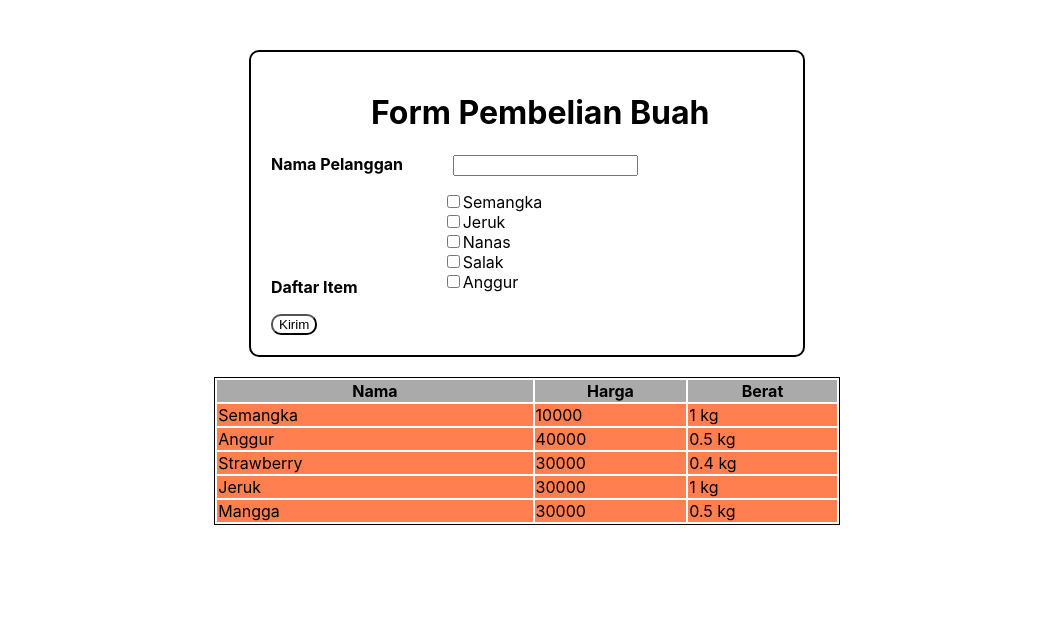
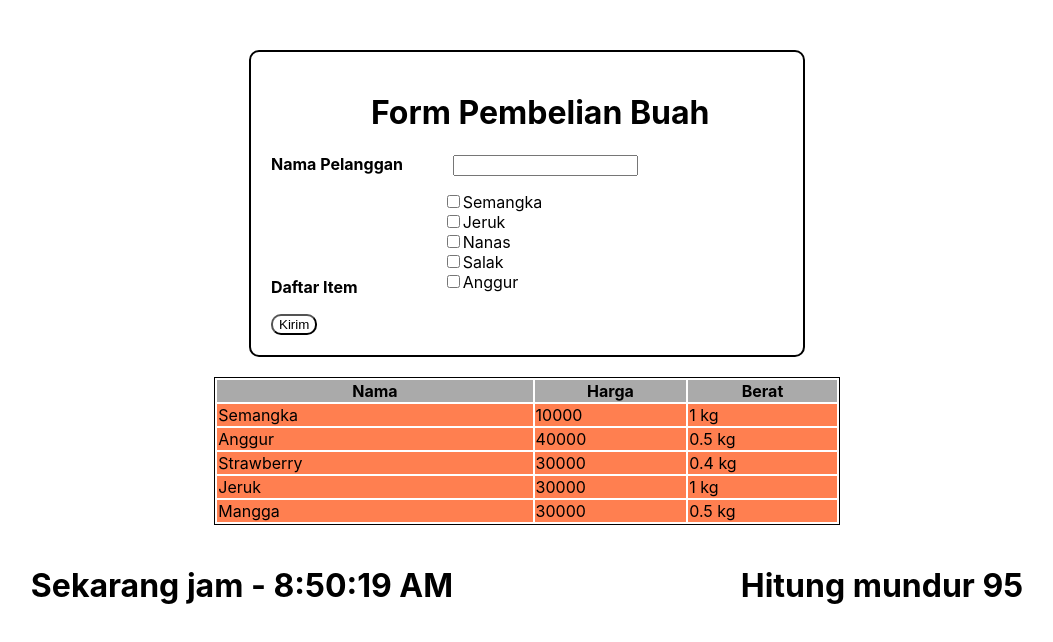
Before and after one commit to bayuik/IM-Sanbercode-Reactjs-Batch-26, a React (Create React App) app in the folder Tugas-Harian-Part-2/: page / in a window 1280 px wide. Shown: the top 642 px of the page, without its empty margins (113-1166 px from the left). Built offline with nearby package versions, Linux system fonts and the light colour scheme.

Commit message:
add tugas11

```diff
--- a/Tugas-Harian-Part-2/src/App.js
+++ b/Tugas-Harian-Part-2/src/App.js
@@ -1,11 +1,13 @@
-import Tugas9 from "./Tugas-9/Tugas9.js";
-import Tugas10 from './Tugas-10/Tugas10'
+import Tugas9 from "./Tugas-9/Tugas9";
+import Tugas10 from './Tugas-10/Tugas10';
+import Tugas11 from './Tugas-11/Tugas11';
 
 function App() {
     return (
         <>
             <Tugas9 />
             <Tugas10 />
+            <Tugas11 />
         </>
     );
 }
--- /dev/null
+++ b/Tugas-Harian-Part-2/src/Tugas-11/Tugas11.js
@@ -0,0 +1,44 @@
+import React, {Component} from 'react';
+import "./tugas11.css";
+
+class Tugas11 extends Component {
+    constructor(props){
+        super(props)
+        this.state = {
+            time: 100,
+        }
+    }
+
+    componentDidMount(){
+        if(this.props.start !== undefined){
+            this.setState({time: this.props.start})
+        }
+
+        this.timerDate = setInterval(() => this.tick(), 1000)
+    }
+
+    componentWillUnmount(){
+        clearInterval(this.timerDate)
+    }
+
+    tick(){
+        this.setState({
+            time: this.state.time - 1,
+        });
+    }
+
+    render(){
+        if(this.state.time > 0){
+            return (
+                <div className="timeContainer">
+                    <h1>Sekarang jam - {new Date().toLocaleTimeString()}</h1>
+                    <h1>Hitung mundur {this.state.time}</h1>
+                </div>
+            )
+        } else {
+            return null;
+        }
+    }
+}
+
+export default Tugas11;
--- /dev/null
+++ b/Tugas-Harian-Part-2/src/Tugas-11/tugas11.css
@@ -0,0 +1,5 @@
+.timeContainer {
+    display: flex;
+    justify-content: space-around;
+    margin-top: 20px;
+}
--- a/Tugas-Harian-Part-2/src/Tugas-9/Tugas9.js
+++ b/Tugas-Harian-Part-2/src/Tugas-9/Tugas9.js
@@ -2,9 +2,9 @@ import './tugas9.css';
 
 export default function Tugas9(){
     let daftarItem = ["Semangka", "Jeruk", "Nanas", "Salak", "Anggur"];
-    let data = daftarItem.map(item => {
+    let data = daftarItem.map((item, index) => {
         return (
-            <label>
+            <label key={index}>
                 <input type="checkbox" value={item} />
                 {item}
             </label>
```
